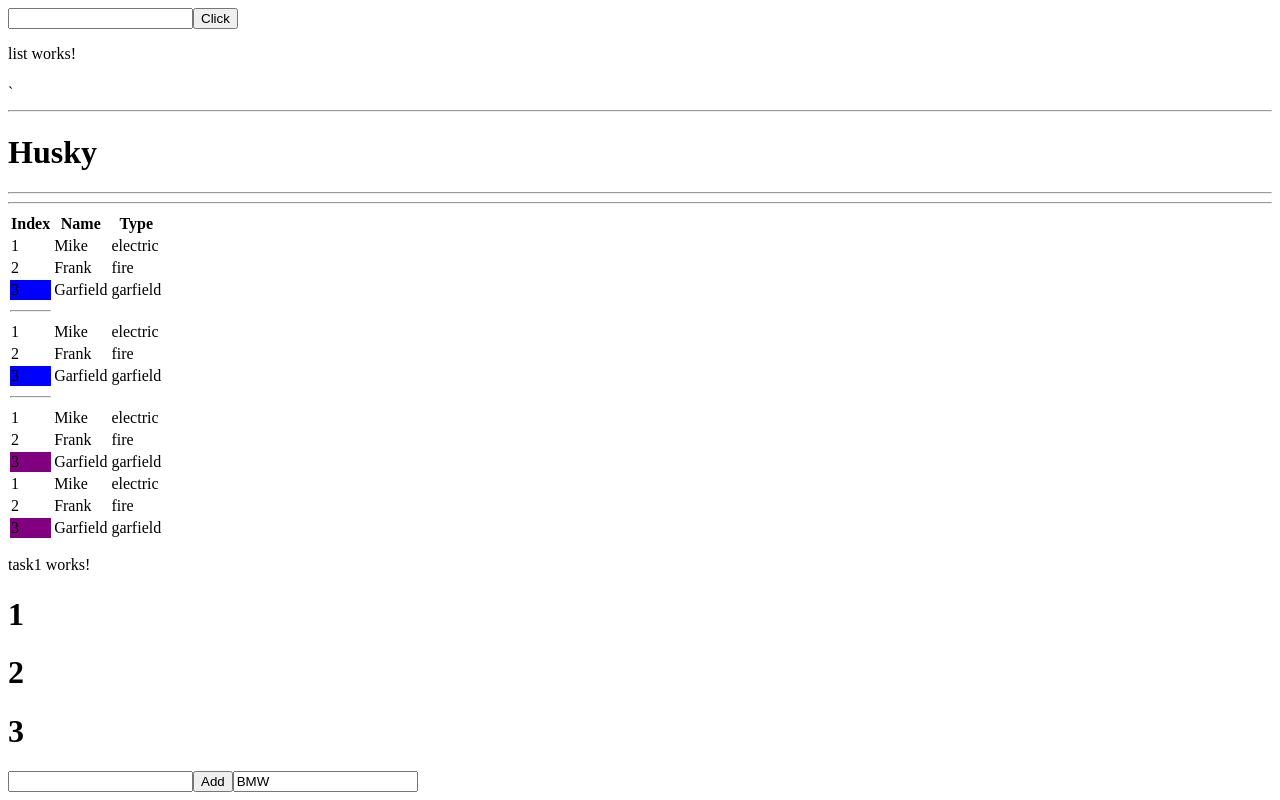
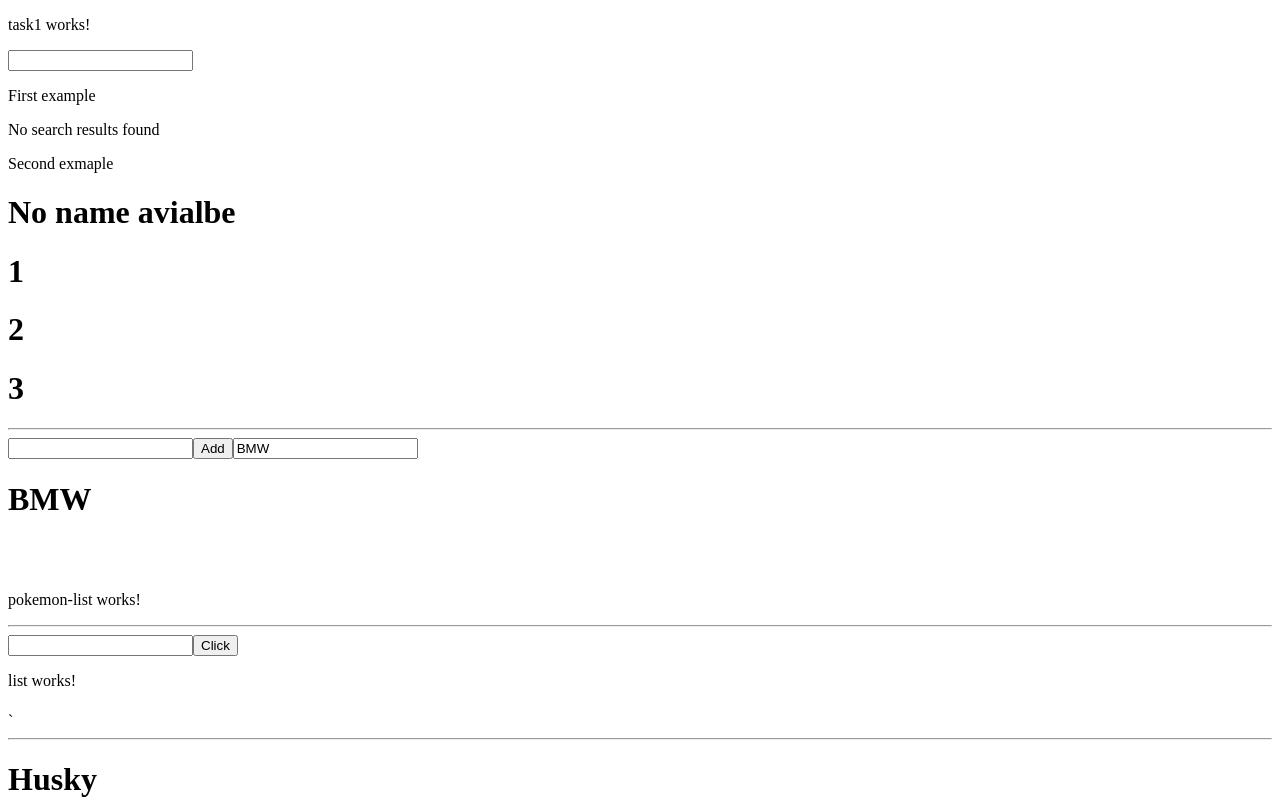
Before and after one commit to KrzysztofBojarczuk/Angular-Learning, an Angular app: page / in a window 1280 px wide. Shown: the top 800 px of the page. Built offline with nearby package versions, Linux system fonts and the light colour scheme.

Commit message:
ngIf
ngIf

```diff
--- a/src/app/app.component.html
+++ b/src/app/app.component.html
@@ -1,5 +1,12 @@
 <router-outlet></router-outlet>
 
+<app-task1></app-task1>
+
+<br>
+<br>
+<app-pokemon-list></app-pokemon-list>
+
+<hr>
 <input type="text" #name />
 <button (click)="handleClick(name.value)">Click</button>
 
@@ -49,5 +56,3 @@
     </tr>
   </tbody>
 </table>
-
-<app-task1></app-task1>
--- a/src/app/components/task1/task1.component.html
+++ b/src/app/components/task1/task1.component.html
@@ -1,4 +1,29 @@
 <p>task1 works!</p>
+
+<input type="text" [value]="firstName" (input)="handleChange($event)" />
+<p>{{firstName}}</p>
+
+<p>First example</p>
+<div *ngIf="!firstName">
+    No search results found
+</div>
+<p>Second exmaple</p>
+<ng-container *ngIf="firstName.length; then nameList; else noList">
+
+
+</ng-container>
+
+
+<ng-template #nameList>
+    <h1>All name list avialbe</h1>
+    ....
+</ng-template>
+
+<ng-template #noList>
+    <h1>No name avialbe</h1>
+</ng-template>
+
+
 
 
 <h1 *ngFor="let car of cars; let i = index">
@@ -7,6 +32,10 @@
 
 </h1>
 
+<div *ngIf=""></div>
+
+<hr>
+
 <input type="text" #name />
 <button (click)="handleClick(name.value)">Add</button>
 
--- a/src/app/components/task1/task1.component.ts
+++ b/src/app/components/task1/task1.component.ts
@@ -13,6 +13,8 @@ interface Car {
   styleUrls: ['./task1.component.css']
 })
 export class Task1Component implements OnInit {
+
+  firstName: string = "";
 
   car: string ="BMW";
   constructor() {
@@ -34,7 +36,9 @@ export class Task1Component implements OnInit {
     console.log(value);
 
   }
-
+  handleChange(event: any){
+    this.firstName = event.target.value;
+  }
 
   ngOnInit(): void {
   }
```
